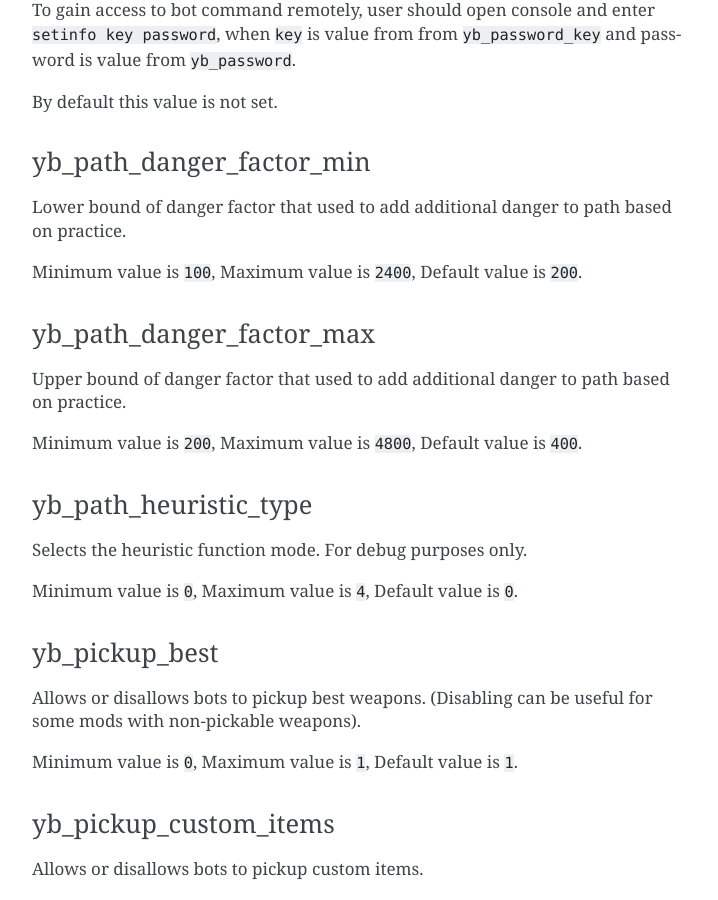
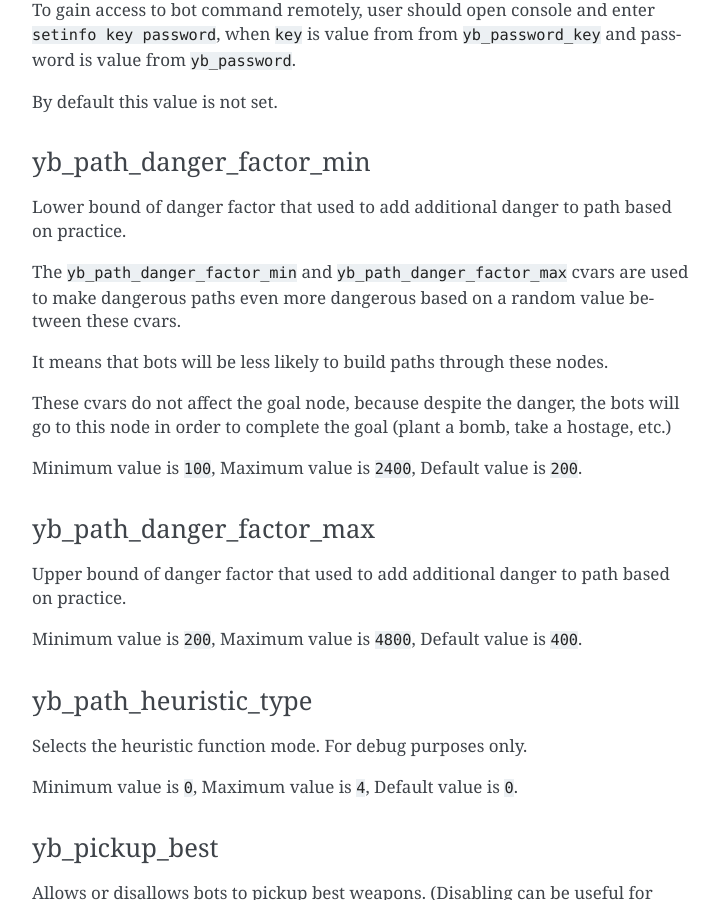
Before and after one commit to yapb/docs, a Sphinx documentation site: the page built from docs/configuring.rst, in a window 1280 px wide and 900 px high, scrolled down 9147 px. Shown: the whole window, without its empty margins (388-1106 px from the left). Built offline with Sphinx 7.4.7, drawn with Linux system fonts in a browser that asks for light colours.

Commit message:
edit: clearer yb_path_danger_factor cvars descriptions

```diff
--- a/docs/configuring.rst
+++ b/docs/configuring.rst
@@ -423,6 +423,12 @@ yb_path_danger_factor_min
 
 Lower bound of danger factor that used to add additional danger to path based on practice.
 
+The ``yb_path_danger_factor_min`` and ``yb_path_danger_factor_max`` cvars are used to make dangerous paths even more dangerous based on a random value between these cvars.
+
+It means that bots will be less likely to build paths through these nodes.
+
+These cvars do not affect the goal node, because despite the danger, the bots will go to this node in order to complete the goal (plant a bomb, take a hostage, etc.)
+
 Minimum value is ``100``, Maximum value is ``2400``, Default value is ``200``.
 
 
```
